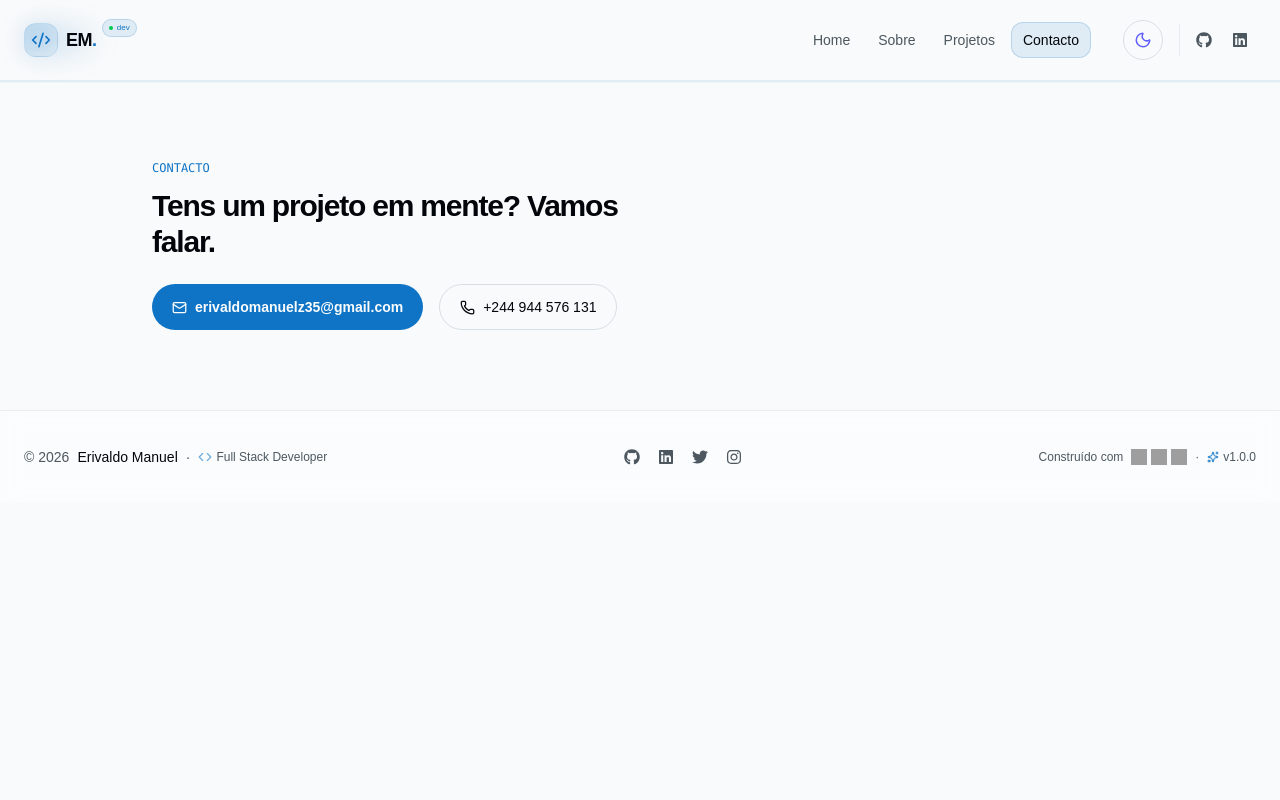
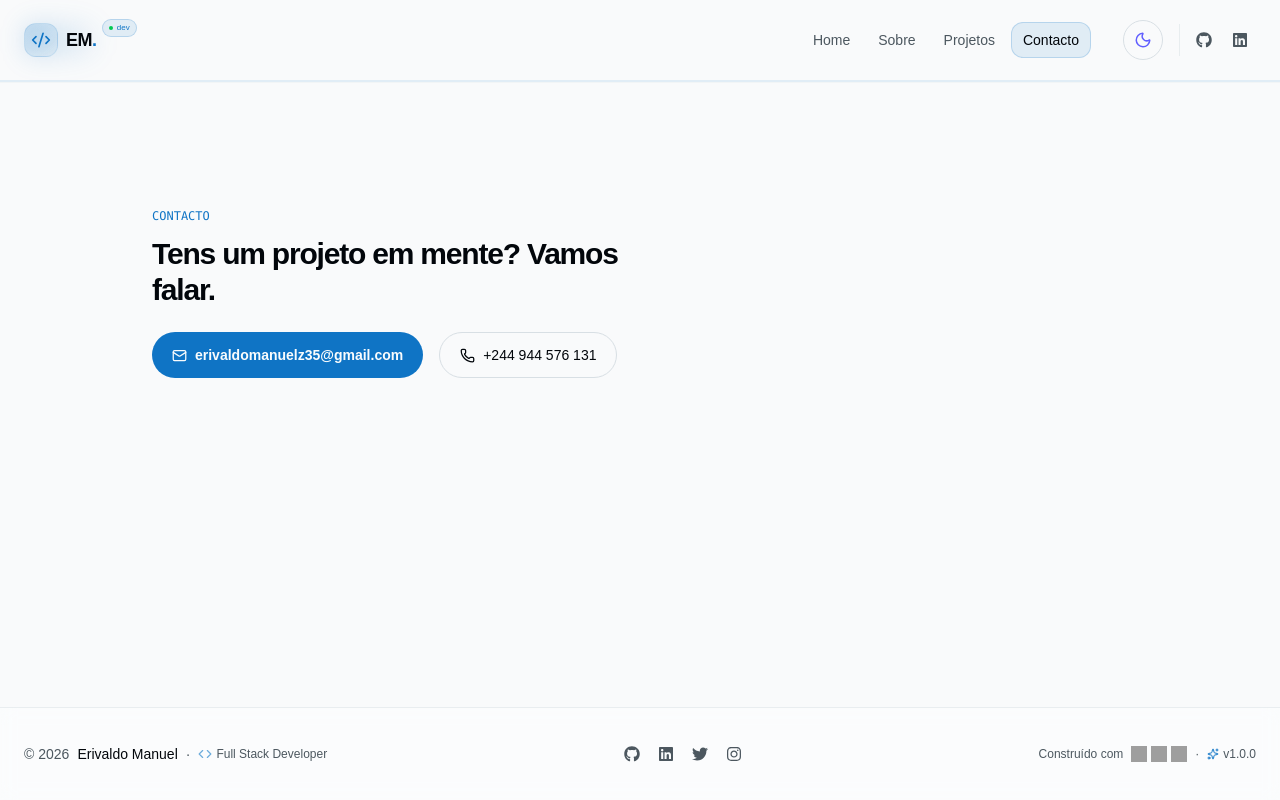
Before and after one commit to Erivaldo07/MY-PORTIFOLIO, a React (Vite) app: page /contacto in a window 1280 px wide. Built offline with nearby package versions, Linux system fonts and the light colour scheme; grey boxes are pictures that could not be loaded.

Commit message:
refact the layout

```diff
--- a/src/components/layout/layout.tsx
+++ b/src/components/layout/layout.tsx
@@ -1,15 +1,175 @@
-import { Outlet } from 'react-router-dom'
+import { Outlet, useLocation } from 'react-router-dom'
 import Navbar from '@/components/navbar/navbar'
 import Footer from '@/components/footer/footer'
+import { motion, AnimatePresence } from 'framer-motion'
+import { useEffect, useState } from 'react'
+import { Loader2, Sparkles } from 'lucide-react'
 
-function Layout() {
+type LayoutProps = {
+  showLoader?: boolean
+  variant?: 'default' | 'centered' | 'full'
+  className?: string
+}
+
+function Layout({
+  showLoader = false,
+  variant = 'default',
+  className = ''
+}: LayoutProps) {
+  const location = useLocation()
+  const [isLoading, setIsLoading] = useState(false)
+  const [pageLoaded, setPageLoaded] = useState(false)
+
+  // Simular carregamento de página
+  useEffect(() => {
+    if (showLoader) {
+      setIsLoading(true)
+      setPageLoaded(false)
+
+      const timer = setTimeout(() => {
+        setIsLoading(false)
+        setPageLoaded(true)
+      }, 600)
+
+      return () => clearTimeout(timer)
+    } else {
+      setPageLoaded(true)
+    }
+  }, [location.pathname, showLoader])
+
+  // Variants de animação de página
+  const pageVariants = {
+    initial: {
+      opacity: 0,
+      y: 20,
+      scale: 0.98
+    },
+    enter: {
+      opacity: 1,
+      y: 0,
+      scale: 1,
+      transition: {
+        duration: 0.5,
+        ease: [0.34, 1.56, 0.64, 1],
+        staggerChildren: 0.1
+      }
+    },
+    exit: {
+      opacity: 0,
+      y: -20,
+      scale: 0.98,
+      transition: {
+        duration: 0.3,
+        ease: 'easeInOut'
+      }
+    }
+  }
+
+  // Variants para o container
+  const containerVariants = {
+    default: 'max-w-7xl mx-auto px-4 sm:px-6 py-8 sm:py-12',
+    centered: 'max-w-4xl mx-auto px-4 sm:px-6 py-8 sm:py-12 flex items-center justify-center min-h-[calc(100vh-16rem)]',
+    full: 'w-full px-0'
+  }
+
+  // Variants para o loader
+  const loaderVariants = {
+    initial: { opacity: 0, scale: 0.8 },
+    animate: {
+      opacity: 1,
+      scale: 1,
+      transition: {
+        duration: 0.3,
+        ease: 'easeOut'
+      }
+    },
+    exit: {
+      opacity: 0,
+      scale: 0.8,
+      transition: {
+        duration: 0.2,
+        ease: 'easeIn'
+      }
+    }
+  }
+
   return (
-    <div className="min-h-screen bg-background text-foreground">
+    <div className={`
+      min-h-screen bg-background text-foreground
+      flex flex-col
+      ${className}
+    `}>
+      {/* Navbar com scroll progress */}
       <Navbar />
-      <main>
-        <Outlet />
+
+      {/* Main content com animações */}
+      <main className="flex-1 relative">
+        <AnimatePresence mode="wait" onExitComplete={() => window.scrollTo(0, 0)}>
+          {isLoading ? (
+            // Loader
+            <motion.div
+              key="loader"
+              variants={loaderVariants}
+              initial="initial"
+              animate="animate"
+              exit="exit"
+              className="fixed inset-0 z-50 flex items-center justify-center bg-background/80 backdrop-blur-sm"
+            >
+              <div className="flex flex-col items-center gap-4">
+                <div className="relative">
+                  <div className="absolute inset-0 bg-primary/20 rounded-full blur-2xl animate-pulse" />
+                  <Loader2 className="w-12 h-12 text-primary animate-spin" />
+                </div>
+                <div className="flex items-center gap-2">
+                  <Sparkles className="w-4 h-4 text-primary animate-pulse" />
+                  <span className="text-sm font-medium text-muted-foreground">
+                    Carregando...
+                  </span>
+                </div>
+              </div>
+            </motion.div>
+          ) : (
+            // Conteúdo da página
+            <motion.div
+              key={location.pathname}
+              variants={pageVariants}
+              initial="initial"
+              animate="enter"
+              exit="exit"
+              className={`
+                ${containerVariants[variant]}
+                ${pageLoaded ? 'opacity-100' : 'opacity-0'}
+                transition-opacity duration-300
+              `}
+            >
+              <Outlet />
+            </motion.div>
+          )}
+        </AnimatePresence>
       </main>
-      <Footer />
+
+      {/* Footer com ajuste de posição */}
+      <Footer
+        variant="standard"
+        showBackToTop
+        showSocial
+        showContact
+      />
+
+      {/* Indicador de scroll suave */}
+      <div className="fixed bottom-4 left-4 z-40 opacity-0 hover:opacity-100 transition-opacity duration-300">
+        <div className="flex items-center gap-2 text-xs text-muted-foreground bg-card/80 backdrop-blur-sm px-3 py-1.5 rounded-full border border-border/50">
+          <span className="w-1.5 h-1.5 rounded-full bg-primary animate-pulse" />
+          <span>Live</span>
+        </div>
+      </div>
+
+      {/* Grid de fundo decorativo */}
+      <div className="fixed inset-0 -z-10 pointer-events-none overflow-hidden">
+        <div className="absolute inset-0 bg-grid-pattern opacity-[0.02]" />
+        <div className="absolute top-1/4 -left-1/4 w-1/2 h-1/2 bg-primary/5 rounded-full blur-3xl" />
+        <div className="absolute bottom-1/4 -right-1/4 w-1/2 h-1/2 bg-primary/5 rounded-full blur-3xl" />
+      </div>
     </div>
   )
 }
```
